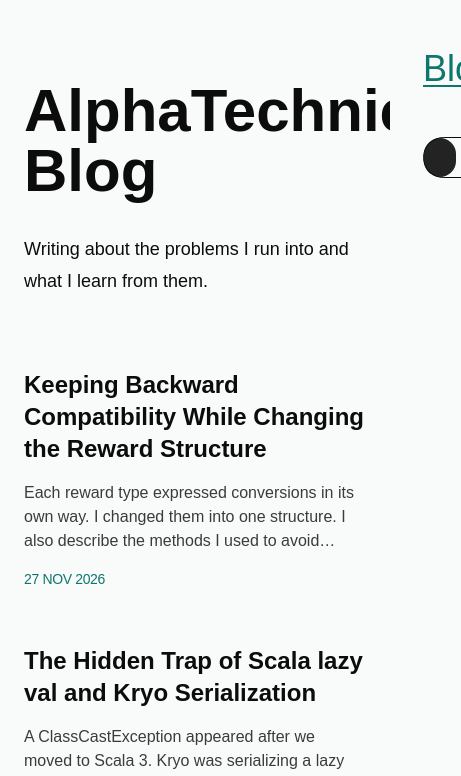
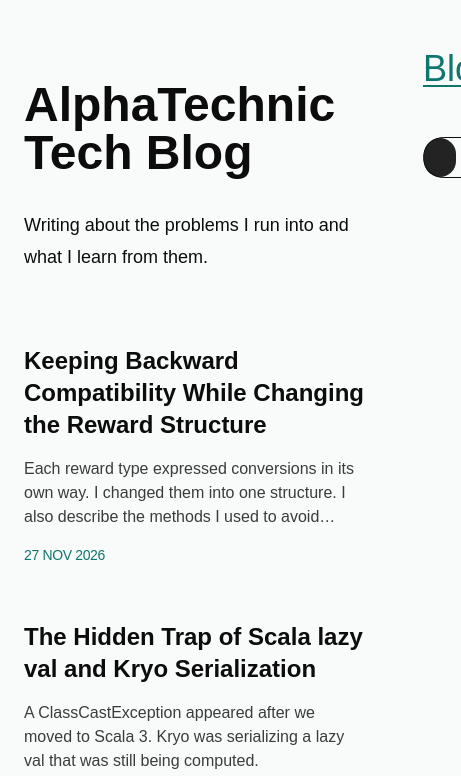
Before and after one commit to AlphaTechnic/alphatechnic.github.io, an Astro site: page / in a window 390 px wide. Shown: the part 63-839 px from the top of the page, 461 px wide, since content can reach past the window. Built offline with nearby package versions, Linux system fonts and the light colour scheme; Astro itself is replaced by a stand-in of ours; some packages are replaced by stand-ins of ours; some icons are missing.

Commit message:
Rename the home heading to AlphaTechnic Tech Blog
Use a smaller heading on phones so the first word is no longer cut off.

```diff
--- a/src/consts.ts
+++ b/src/consts.ts
@@ -1,7 +1,7 @@
 // Global site settings. Change these first when renaming or moving the blog.
 
 export const SITE_TITLE = 'AlphaTechnic Tech Blog'
-export const SITE_HEADING = "AlphaTechnic's Blog"
+export const SITE_HEADING = 'AlphaTechnic Tech Blog'
 export const SITE_DESCRIPTION =
 	'Writing about the problems I run into and what I learn from them.'
 
--- a/src/pages/index.astro
+++ b/src/pages/index.astro
@@ -11,7 +11,7 @@ const posts = (await getCollection('blogs')).sort(
 
 <BaseLayout>
 	<main class="app-container pt-36">
-		<h1 class="text-6xl pb-8 font-bold">{SITE_HEADING}</h1>
+		<h1 class="text-5xl sm:text-6xl pb-8 font-bold">{SITE_HEADING}</h1>
 		<p class="md:w-2/3 text-lg leading-[2rem]">{SITE_DESCRIPTION}</p>
 	</main>
 	<section class="app-container py-12">
```
